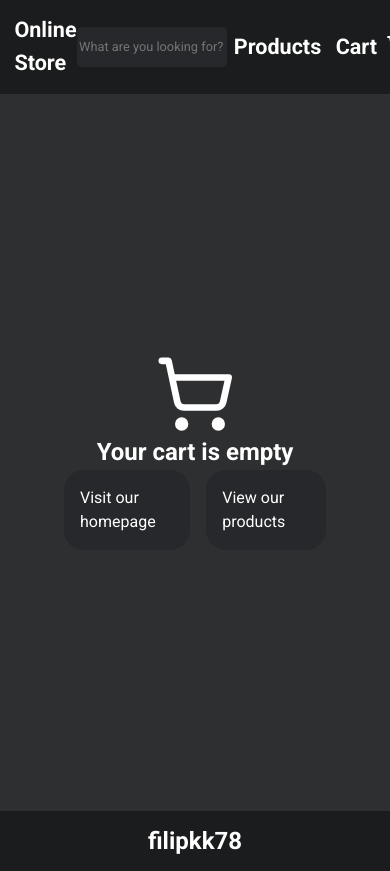
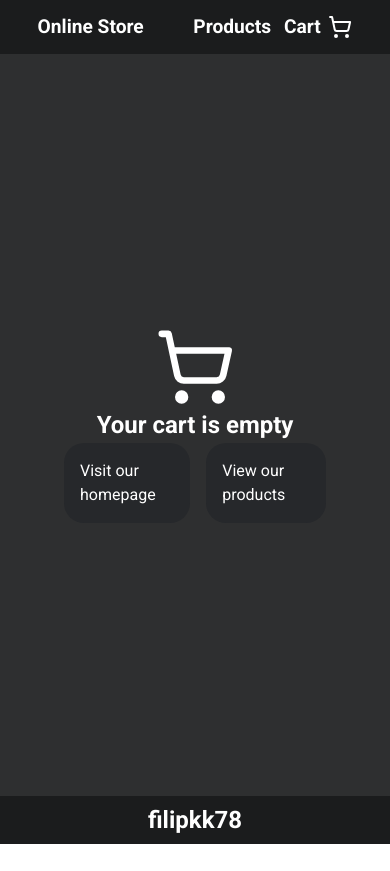
Before and after one commit to filipkk78/shopping-cart, a React (Vite) app: page /cart in a window 390 px wide. After the commit the page ends 844 px from the top, so only its background shows below. Built offline with nearby package versions, Linux system fonts and the light colour scheme; a web font is replaced by a local one.

Commit message:
Fix mobile layout

```diff
--- a/src/App.jsx
+++ b/src/App.jsx
@@ -101,7 +101,7 @@ function App() {
   }
 
   return (
-    <>
+    <div className={styles.wrapper}>
       <Header></Header>
       <main className={styles.main}>
         <Outlet
@@ -118,7 +118,7 @@ function App() {
         ></Outlet>
       </main>
       <footer>filipkk78</footer>
-    </>
+    </div>
   );
 }
 
--- a/src/App.module.css
+++ b/src/App.module.css
@@ -1,8 +1,14 @@
+.wrapper {
+  min-height: 100dvh;
+  display: grid;
+  grid-template-rows: auto 1fr auto;
+  grid-template-columns: minmax(0, 1fr);
+}
+
 .main {
   padding: 2em 6em 2em 6em;
   color: white;
   background-color: #2e2f30;
-  min-height: 85vh;
   display: flex;
   justify-content: center;
   align-items: center;
@@ -12,12 +18,13 @@
 footer {
   background-color: #1b1c1d;
   color: white;
-  height: 60px;
+  height: 3rem;
   display: flex;
   justify-content: center;
   align-items: center;
-  font-size: 1.5em;
+  font-size: 1.5rem;
   font-weight: 700;
+  margin-top: auto;
 }
 
 @media (max-width: 800px) {
--- a/src/components/Cart/Cart.module.css
+++ b/src/components/Cart/Cart.module.css
@@ -48,6 +48,7 @@
   width: 100%;
   height: 2em;
   transition: scale 300ms ease-in-out;
+  font-size: 0.8rem;
 }
 
 .cartTotal button:hover {
@@ -55,7 +56,7 @@
 }
 
 .reserved {
-  font-size: 0.9em;
+  font-size: 0.9rem;
 }
 
 .cartHeader {
@@ -145,3 +146,9 @@
     width: 100%;
   }
 }
+
+@media (max-width: 630px) {
+  .cartItems {
+    grid-auto-rows: 240px;
+  }
+}
--- a/src/components/CartItem/CartItem.module.css
+++ b/src/components/CartItem/CartItem.module.css
@@ -49,10 +49,10 @@ input[type="number"] {
   align-items: center;
   box-shadow: 0px 0px 10px 1px rgb(0, 0, 0);
   gap: 3em;
+  flex-shrink: 1;
 }
 
 .cartItem button svg {
-  flex-shrink: 0;
   stroke: white;
 }
 
@@ -69,32 +69,19 @@ input[type="number"] {
   max-width: 20ch;
   word-wrap: break-word;
 }
-@media (max-width: 1360px) {
+
+@media (max-width: 630px) {
   .cartItem {
-    font-size: 1rem;
+    flex-direction: column;
+    padding: 2em;
   }
-  .cartItemTitle {
-    max-width: 25ch;
+  .cartItemLeft {
+    height: 50%;
+    width: 100%;
+    justify-content: space-between;
+  }
+  .cartItemRight {
+    width: 100%;
+    justify-content: space-between;
   }
 }
-
-@media (max-width: 1150px) {
-  .cartItemRight {
-    scale: 0.9;
-  }
-}
-
-@media (max-width: 1050px) {
-  .cartItemRight {
-    scale: 1;
-  }
-  .cartItemLeft {
-    font-size: 0.9rem;
-  }
-}
-
-@media (max-width: 700px) {
-  .cartItemRight {
-    scale: 0.9;
-  }
-}
--- a/src/components/Header/Header.module.css
+++ b/src/components/Header/Header.module.css
@@ -5,6 +5,7 @@
   position: sticky;
   top: 0;
   z-index: 1;
+  font-size: 1.1rem;
 }
 
 .navBar {
@@ -73,21 +74,10 @@
 }
 
 @media (max-width: 820px) {
-  .searchBar input {
-    width: 300px;
-    font-size: 0.9rem;
+  .searchBar {
+    display: none;
   }
   .mainHeader {
     font-size: 0.8rem;
   }
 }
-
-@media (max-width: 640px) {
-  .mainHeader {
-    font-size: 0.9rem;
-  }
-  .searchBar input {
-    width: 150px;
-    font-size: 0.8rem;
-  }
-}
--- a/src/components/Home/Home.module.css
+++ b/src/components/Home/Home.module.css
@@ -30,7 +30,7 @@
 
 @media (max-width: 1000px) {
   .categories {
-    grid-template-columns: 50%;
+    grid-template-columns: 80%;
     grid-template-rows: repeat(5, 1fr);
   }
 }
--- a/src/components/Loading/Loading.module.css
+++ b/src/components/Loading/Loading.module.css
@@ -2,14 +2,12 @@
   display: flex;
   justify-content: center;
   align-items: center;
-  min-height: 70vh;
-  font-size: 3em;
 }
 
 .circle {
   stroke: white;
-  width: 10%;
-  height: 10%;
+  width: 5rem;
+  height: 5rem;
   animation: spin infinite linear 2500ms;
 }
 
--- a/src/components/Products/Products.module.css
+++ b/src/components/Products/Products.module.css
@@ -2,31 +2,7 @@
   margin-top: 2em;
   display: grid;
   width: 100%;
-  grid-template-columns: repeat(6, 1fr);
+  grid-template-columns: repeat(auto-fit, minmax(min(200px, 100%), 1fr));
   grid-auto-rows: 1fr;
   gap: 30px;
 }
-
-@media (max-width: 1300px) {
-  .products {
-    grid-template-columns: repeat(5, 1fr);
-  }
-}
-
-@media (max-width: 1170px) {
-  .products {
-    grid-template-columns: repeat(4, 1fr);
-  }
-}
-
-@media (max-width: 1000px) {
-  .products {
-    grid-template-columns: repeat(3, 1fr);
-  }
-}
-
-@media (max-width: 800px) {
-  .products {
-    grid-template-columns: repeat(2, 1fr);
-  }
-}
--- a/src/index.css
+++ b/src/index.css
@@ -38,6 +38,7 @@ h6 {
   isolation: isolate;
 }
 
-* {
+body {
   font-family: Roboto;
+  font-size: 16px;
 }
```
